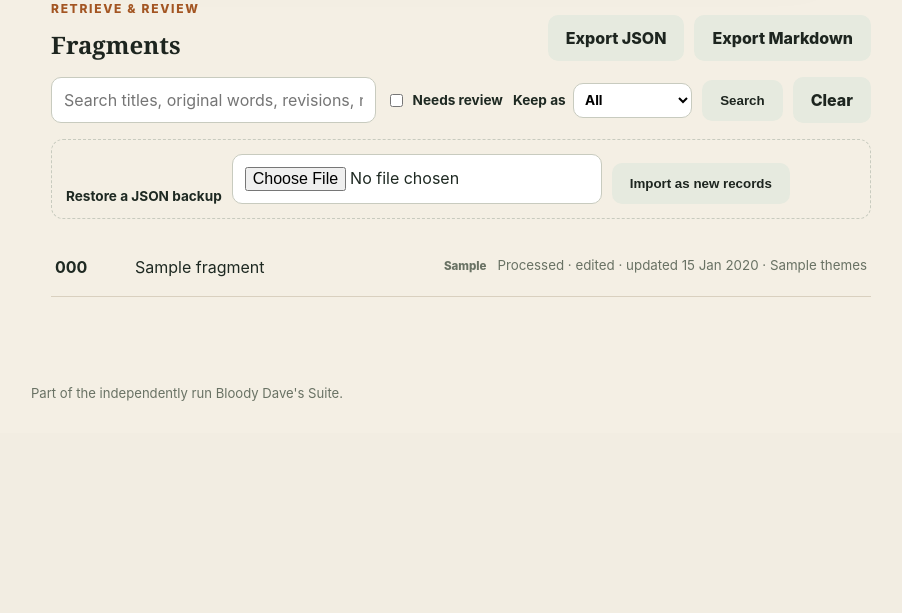
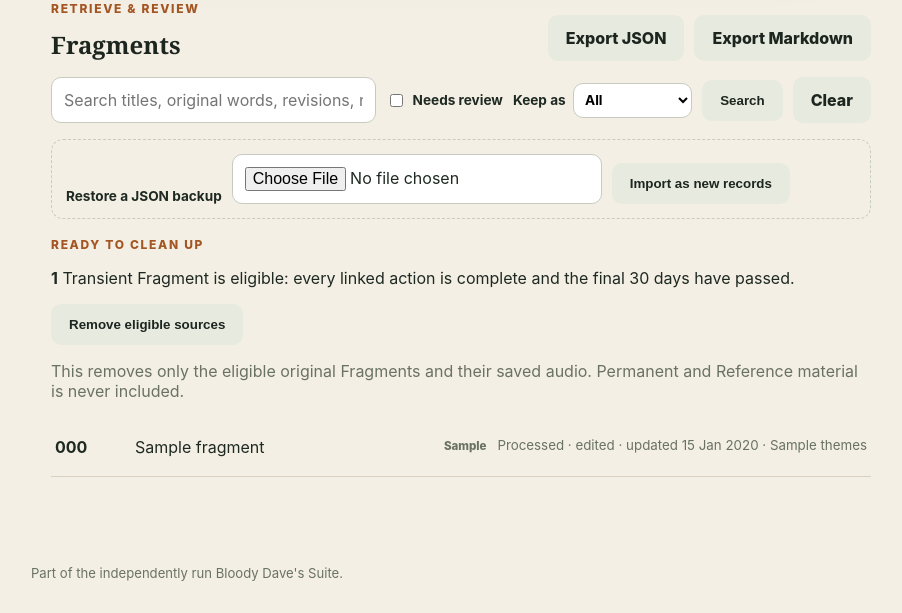
Before and after one commit to Squidmonster64/fragments, a FastAPI app: template app/templates/index.html in a window 1280 px wide. Shown: the part 834-1447 px from the top of the page, without its empty margins (179-1081 px from the left). Before the commit the page ends 1235 px from the top, so only its background shows below. Run offline with FastAPI, Linux system fonts and the light colour scheme; the template is opened without the code that fills it: most values are stand-ins (such as "Sample title", 1, 10 or a date in 2020); some libraries are stand-ins or nearby versions.

Commit message:
Add conservative transient cleanup control

```diff
--- a/app/main.py
+++ b/app/main.py
@@ -244,7 +244,9 @@ def home(request: Request, q: str = "", review: bool = False, memory: str = "",
     if selected_memory in MEMORY_CLASSES:
         query = query.where(Fragment.memory_class == selected_memory)
     fragments = db.scalars(query.order_by(Fragment.updated_at.desc())).all()
-    return templates.TemplateResponse("index.html", {"request": request, "fragments": fragments, "query": text, "review": review, "memory": selected_memory, "memory_classes": MEMORY_CLASSES})
+    transient_records = db.scalars(select(Fragment).where(Fragment.memory_class == "transient")).all()
+    eligible_cleanup_count = sum(1 for fragment in transient_records if retention_status(fragment.memory_class, action_links_for(fragment))["eligible"])
+    return templates.TemplateResponse("index.html", {"request": request, "fragments": fragments, "query": text, "review": review, "memory": selected_memory, "memory_classes": MEMORY_CLASSES, "eligible_cleanup_count": eligible_cleanup_count})
 
 
 @app.post("/api/fragments")
@@ -604,6 +606,22 @@ def set_processing_state(fragment_id: int, processing_state: str = Form(...), db
     return RedirectResponse(f"/fragments/{fragment.id}?processing={processing_state}", status_code=303)
 
 
+@app.post("/api/fragments/cleanup-eligible")
+def cleanup_eligible_transients(db: Session = Depends(get_db)):
+    records = db.scalars(select(Fragment).where(Fragment.memory_class == "transient")).all()
+    eligible = [fragment for fragment in records if retention_status(fragment.memory_class, action_links_for(fragment))["eligible"]]
+    removed_codes: list[str] = []
+    for fragment in eligible:
+        if fragment.audio_path:
+            audio_path = AUDIO_DIR / fragment.audio_path
+            if audio_path.exists():
+                audio_path.unlink()
+        removed_codes.append(fragment.fragment_code)
+        db.delete(fragment)
+    db.commit()
+    return {"removed": removed_codes, "message": f"Removed {len(removed_codes)} eligible transient Fragment{'s' if len(removed_codes) != 1 else ''}."}
+
+
 @app.post("/fragments/{fragment_id}/delete")
 def delete_fragment(fragment_id: int, db: Session = Depends(get_db)):
     fragment = db.get(Fragment, fragment_id)
--- a/app/templates/index.html
+++ b/app/templates/index.html
@@ -26,8 +26,9 @@
     <div class="library-heading"><div><p class="eyebrow">RETRIEVE & REVIEW</p><h2 id="library-title">Fragments</h2></div><div class="backup-links"><a class="secondary-button" href="/export/backup">Export JSON</a><a class="secondary-button" href="/export/markdown">Export Markdown</a></div></div>
     <form class="search-bar" method="get" action="/"><label class="sr-only" for="fragment-search">Search fragments</label><input id="fragment-search" name="q" value="{{ query }}" placeholder="Search titles, original words, revisions, notes or themes"><label class="review-toggle"><input type="checkbox" name="review" value="true" {% if review %}checked{% endif %}> Needs review</label><label class="memory-filter" for="memory-filter">Keep as<select id="memory-filter" name="memory"><option value="">All</option>{% for item in memory_classes %}<option value="{{ item }}" {% if memory == item %}selected{% endif %}>{{ item|title }}</option>{% endfor %}</select></label><button class="secondary-button" type="submit">Search</button><a class="secondary-button" href="/">Clear</a></form>
     <form class="import-backup" method="post" action="/import/backup" enctype="multipart/form-data" onsubmit="return confirm('Imported entries will be added as new fragments. Existing writing will not be replaced. Continue?');"><label for="backup-file">Restore a JSON backup</label><input id="backup-file" name="backup" type="file" accept="application/json,.json" required><button class="secondary-button" type="submit">Import as new records</button></form>
+    {% if eligible_cleanup_count %}<section class="cleanup-panel" id="cleanup-panel"><p class="eyebrow">READY TO CLEAN UP</p><p><strong>{{ eligible_cleanup_count }}</strong> Transient Fragment{% if eligible_cleanup_count != 1 %}s are{% else %} is{% endif %} eligible: every linked action is complete and the final 30 days have passed.</p><button class="secondary-button" id="cleanup-eligible" type="button">Remove eligible sources</button><p class="field-note">This removes only the eligible original Fragments and their saved audio. Permanent and Reference material is never included.</p></section>{% endif %}
     {% if fragments %}<div class="fragment-list">{% for f in fragments %}<a class="fragment-row" href="/fragments/{{ f.id }}"><strong>{{ f.fragment_code }}</strong><span>{{ f.title }}</span><small><span class="memory-badge memory-{{ f.memory_class }}">{{ f.memory_class|title }}</span> {{ f.processing_state|replace('_', ' ')|title }} · {{ f.status }} · updated {{ f.updated_at.strftime('%d %b %Y') }}{% if f.themes %} · {{ f.themes }}{% endif %}</small></a>{% endfor %}</div>{% else %}<p>{% if query or review or memory %}No fragments match this view.{% else %}No fragments yet.{% endif %}</p>{% endif %}
   </section>
 </main>
 {% endblock %}
-{% block scripts %}<script src="/static/recorder.js" defer></script>{% endblock %}
+{% block scripts %}<script src="/static/recorder.js" defer></script><script>document.querySelector('#cleanup-eligible')?.addEventListener('click',async()=>{if(!confirm('Remove only the eligible Transient Fragments and their original audio? This cannot be undone.'))return;const r=await fetch('/api/fragments/cleanup-eligible',{method:'POST'}),b=await r.json();if(!r.ok){alert(b.error||'Could not clean up those Fragments.');return}alert(b.message);location.reload()});</script>{% endblock %}
```
